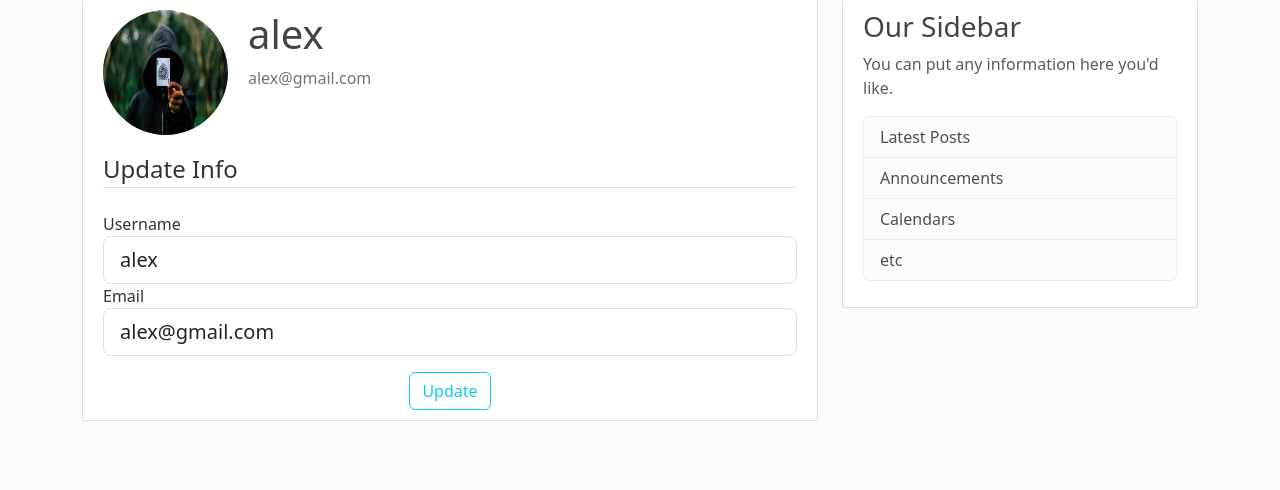
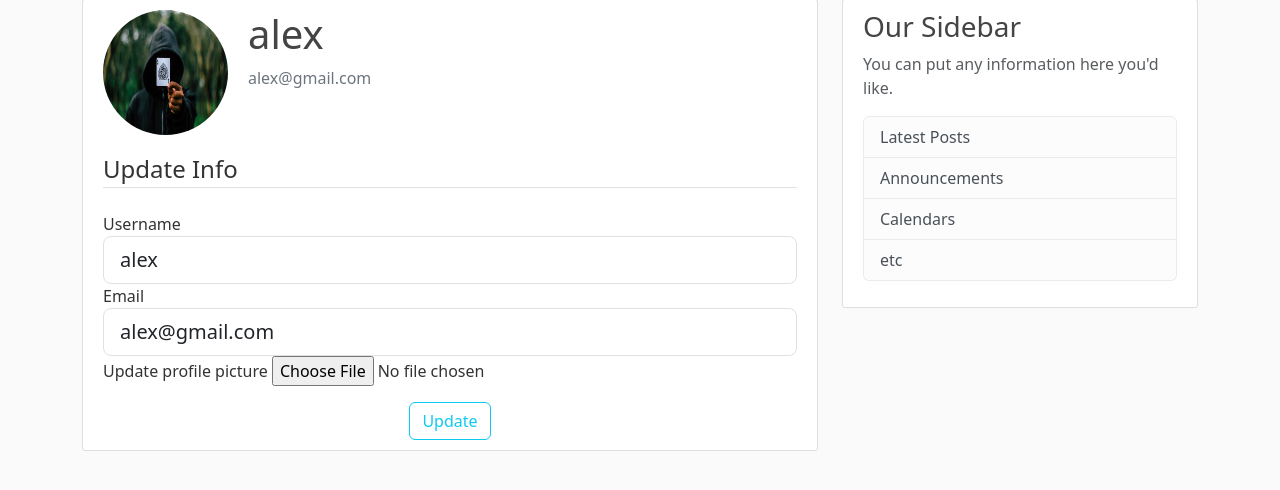
Before and after one commit to alex-njuguna/blog-web-with-flask, a Flask app: page /account in a window 1280 px wide. Shown: the part 81-571 px from the top of the page. Run offline with Flask 3, Linux system fonts and the light colour scheme; a user stored in the database is signed in; some libraries are stand-ins or nearby versions.

Commit message:
profile picture update functionality

```diff
--- a/flaskblog/forms.py
+++ b/flaskblog/forms.py
@@ -1,4 +1,5 @@
 from flask_wtf import FlaskForm
+from flask_wtf.file import FileField, FileAllowed
 from wtforms import StringField, PasswordField, SubmitField, BooleanField, EmailField
 from wtforms.validators import DataRequired, Length, Email, EqualTo, ValidationError
 from flask_login import current_user
@@ -42,7 +43,8 @@ class UpdateUserForm(FlaskForm):
     username = StringField('Username',
                             validators=[DataRequired(), Length(min=2, max=20)])
     email = EmailField("Email", validators=[DataRequired(), Email()])
-
+    picture = FileField("Update profile picture",
+                        validators=[FileAllowed(["png", "jpg", "jpeg"])])
     submit = SubmitField("Update")
 
     def validate_username(self, username):
--- a/flaskblog/routes.py
+++ b/flaskblog/routes.py
@@ -1,3 +1,5 @@
+import os
+import secrets
 from flask import render_template, url_for, flash, redirect, request
 from flask_login import login_user, current_user, logout_user, login_required
 
@@ -83,11 +85,23 @@ def logout():
     return redirect(url_for("home"))
 
 
+def save_picture(form_picture):
+    random_hex = secrets.token_hex(8)
+    _, f_ext = os.path.splitext(form_picture.filename)
+    picture_filename = random_hex + f_ext
+    picture_path = os.path.join(app.root_path, "static/profile_pics", picture_filename)
+    form_picture.save(picture_path)
+
+    return picture_filename
+
 @app.route("/account", methods=["GET", "POST"])
 @login_required
 def account():
     form = UpdateUserForm()
     if form.validate_on_submit():
+        if form.picture.data:
+            picture_file = save_picture(form.picture.data)
+            current_user.image_file = picture_file
         current_user.username = form.username.data
         current_user.email = form.email.data
         db.session.commit()
--- a/flaskblog/templates/account.html
+++ b/flaskblog/templates/account.html
@@ -10,7 +10,7 @@
         </div>
         </div>
         <!-- FORM HERE -->
-        <form action="" method="POST" autocomplete="off">
+        <form action="" method="POST" autocomplete="off" novalidate enctype="multipart/form-data">
             {{ form.hidden_tag() }}
             <fieldset class="form-group">
                 <legend class="border-bottom mb-4">Update Info</legend>
@@ -42,6 +42,17 @@
                         {{ form.email(class="form-control form-control-lg") }}
                     {% endif %}
                 </div>
+                <div class="form-group">
+                    {{ form.picture.label() }}
+                    {{ form.picture(class="form-control-file") }}
+
+                    {% if form.picture.errors %}
+                        {% for error in form.picture.errors %}
+                            <span class="text-danger">{{ error }}</span>
+                            <br>
+                        {% endfor %}
+                    {% endif %}
+                </div>
             </fieldset>
             <div class="form-group text-center">
                 {{ form.submit(class="btn btn-outline-info mt-3")}}
```
Also changed, not shown: flaskblog/static/profile_pics/6c21dc7dc64aa28b.jpeg (added), instance/site.db.
